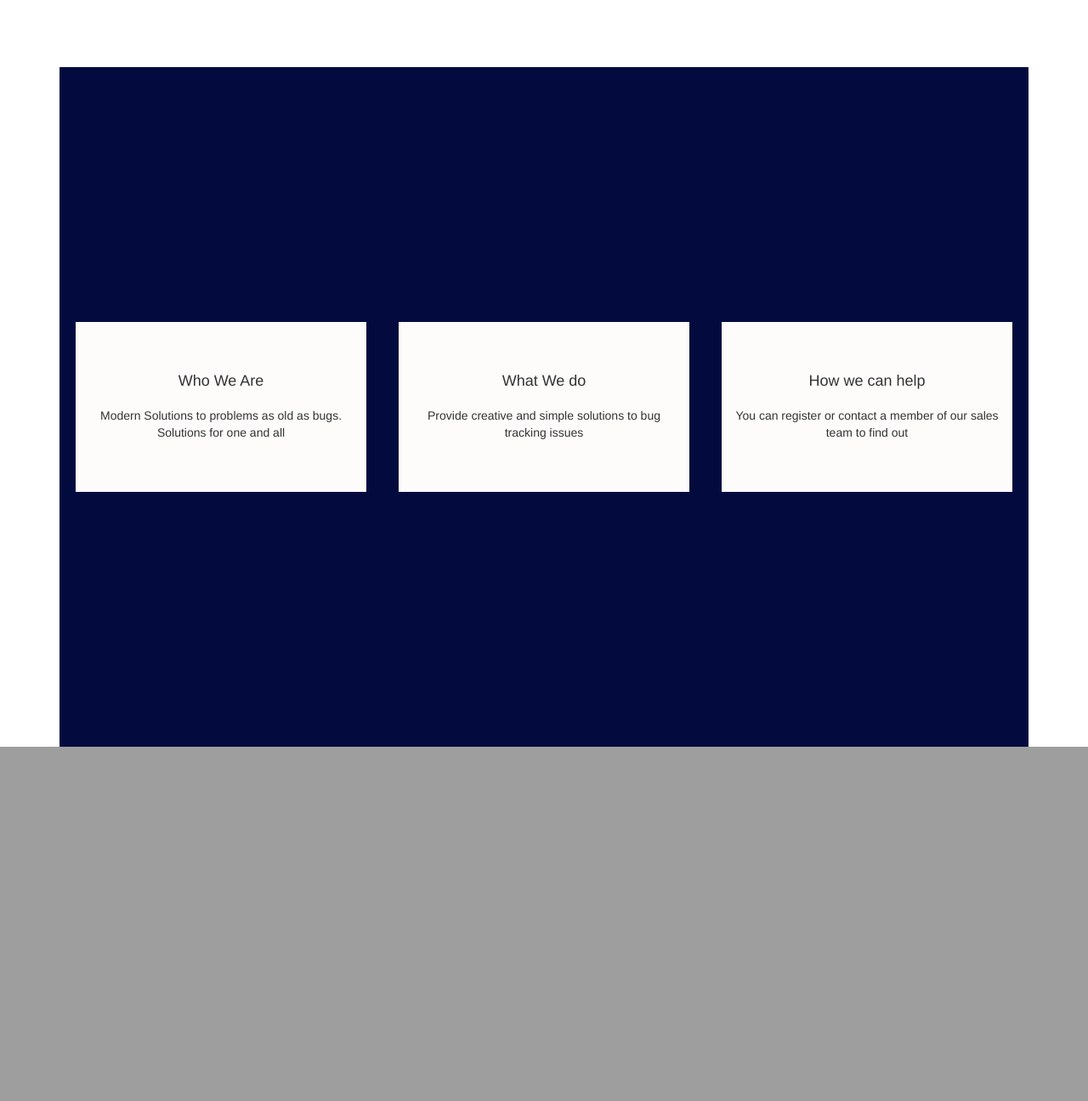
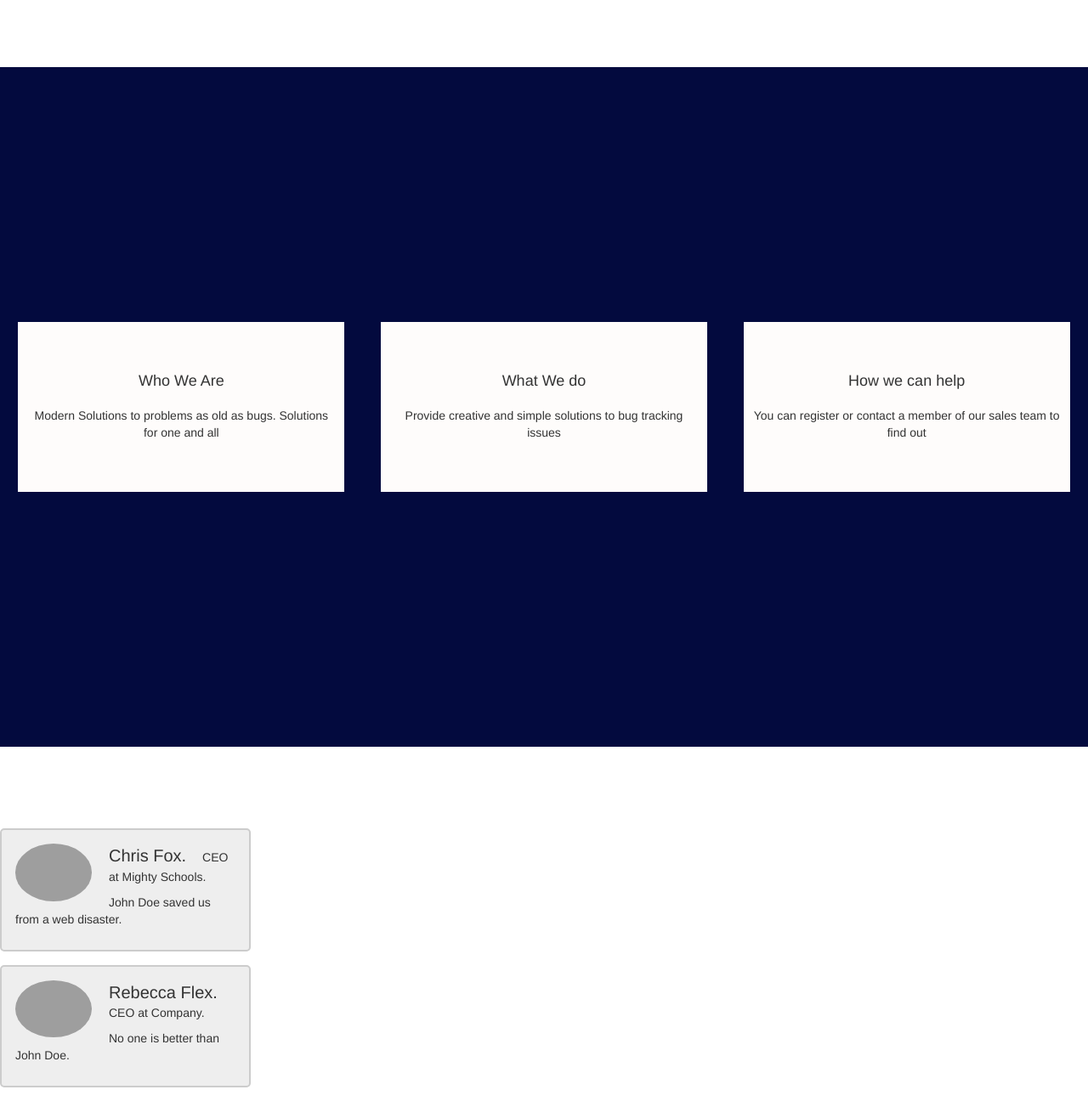
Before and after one commit to geminerald/buglight, a Django app: page / in a window 1280 px wide. Shown: the part 801-2097 px from the top of the page at 85% size. Before the commit the page ends 1680 px from the top, so only its background shows below. Run offline with Django 3.2, Linux system fonts and the light colour scheme; some libraries are stand-ins or nearby versions; grey boxes are pictures that could not be loaded.

Commit message:
added testimonials section and content, styled hoem page layout

```diff
--- a/home/templates/index.html
+++ b/home/templates/index.html
@@ -15,21 +15,31 @@
 <div class="section about-us">
 	<div class="card">
 		<h4>Who We Are</h4>
-        <p>Modern Solutions to problems as old as bugs. Solutions for one and all</p>
+		<p>Modern Solutions to problems as old as bugs. Solutions for one and all</p>
 	</div>
 	<div class="card">
 		<h4>What We do</h4>
-        <p>Provide creative and simple solutions to bug tracking issues</p>
+		<p>Provide creative and simple solutions to bug tracking issues</p>
 	</div>
 	<div class="card">
 		<h4>How we can help</h4>
-        <p>You can register or contact a member of our sales team to find out</p>
+		<p>You can register or contact a member of our sales team to find out</p>
 	</div>
 </div>
 
 <div class="section testimonials">
 
+	<div class="testimonial-container">
+		<img src="bandmember.jpg" alt="Avatar" style="width:90px">
+		<p><span>Chris Fox.</span> CEO at Mighty Schools.</p>
+		<p>John Doe saved us from a web disaster.</p>
+	</div>
 
+	<div class="testimonial-container">
+		<img src="avatar_g2.jpg" alt="Avatar" style="width:90px">
+		<p><span >Rebecca Flex.</span> CEO at Company.</p>
+		<p>No one is better than John Doe.</p>
+	</div>
 
 </div>
 
--- a/static/css/custom.css
+++ b/static/css/custom.css
@@ -97,10 +97,12 @@ nav{
 
 /* Home */
 
+
 .home-bg{
     background-image: url('../images/home-bg-image.jpg');
     background-repeat: no-repeat;
     background-size: cover;
+
     position: absolute;
     top: 0;
     left: 0;
@@ -130,8 +132,9 @@ nav{
 
 .about-us{
     background-color: var(--oxford-blue);
-    position: relative;
+    position: absolute;
     top: 110vh;
+    left: 0;
     height: 100vh;
     width: 100%;
     display: flex;
@@ -162,15 +165,62 @@ nav{
     text-align: center;
 }
 
+.testimonials{
+position: absolute;
+    top: 220vh;
+    left: 0;
+}
+
+/* Style the container with a rounded border, grey background and some padding and margin */
+.testimonial-container {
+
+  border: 2px solid #ccc;
+  background-color: #eee;
+  border-radius: 5px;
+  padding: 16px;
+  margin: 16px 0;
+}
+
+/* Clear floats after containers */
+.testimonial-container::after {
+  content: "";
+  clear: both;
+  display: table;
+}
+
+/* Float images inside the container to the left. Add a right margin, and style the image as a circle */
+.testimonial-container img {
+  float: left;
+  margin-right: 20px;
+  border-radius: 50%;
+}
+
+/* Increase the font-size of a span element */
+.testimonial-container span {
+  font-size: 20px;
+  margin-right: 15px;
+}
+
+/* Add media queries for responsiveness. This will center both the text and the image inside the container */
+@media (max-width: 500px) {
+  .testimonial-container {
+    text-align: center;
+  }
+
+  .testimonial-container img {
+    margin: auto;
+    float: none;
+    display: block;
+  }
+}
+
 /* Footer  */
 
 footer{
     width: 100%;
     background-color: var(--white);
-    position: fixed;
     height: 10vh;
     margin-top:50px;
-    bottom: 0;
 }
 
 /* Media Queries */
```
